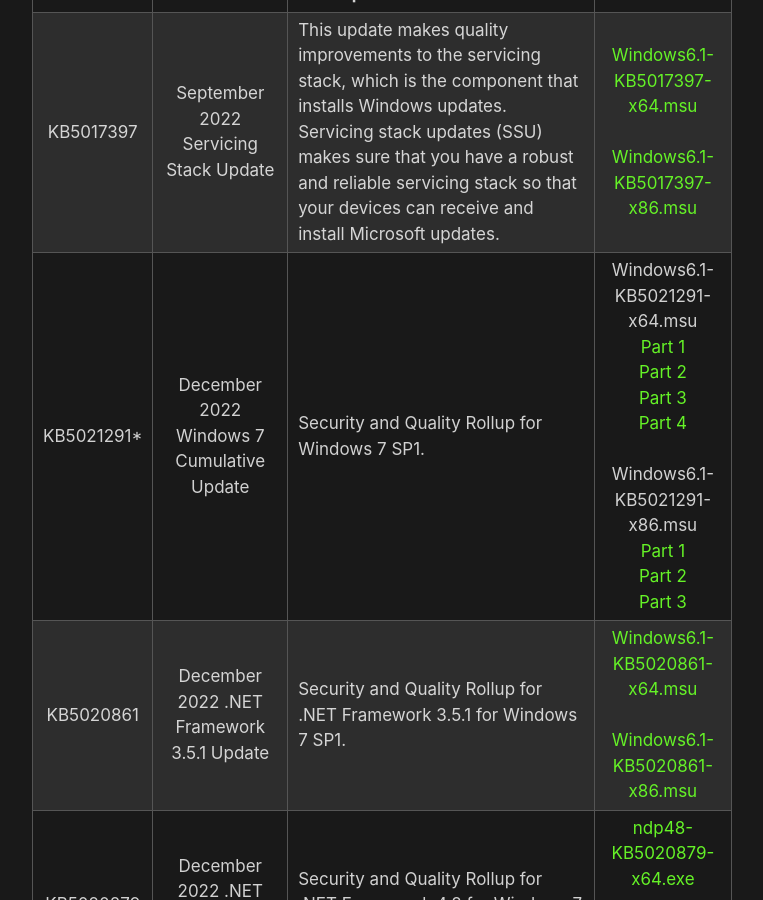
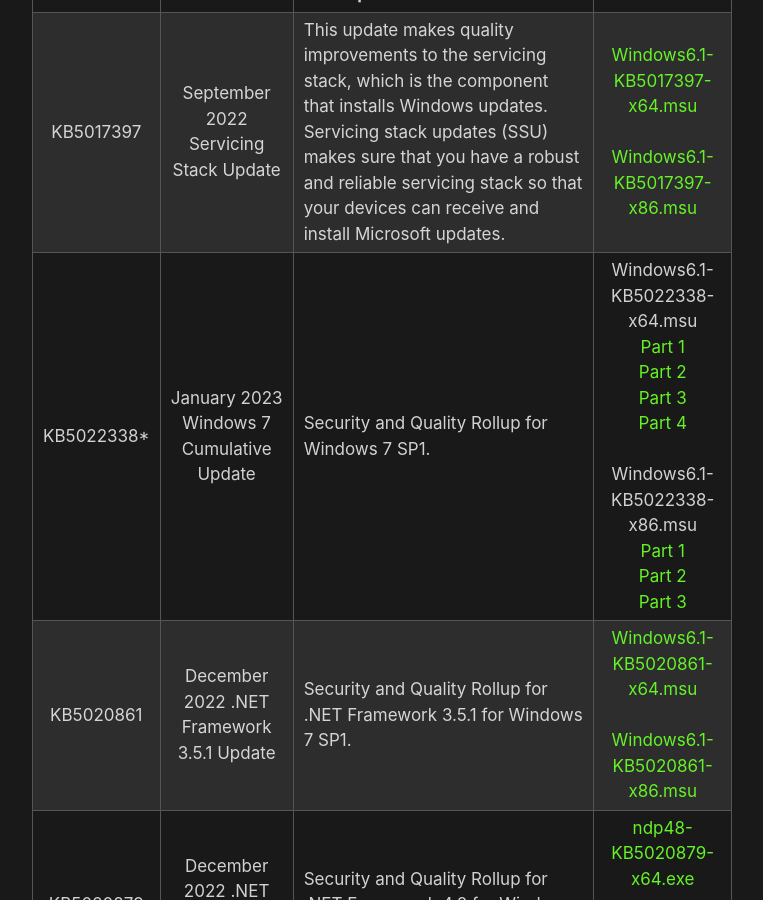
Before and after one commit to HackAndPwn/HackAndPwn.github.io, a Jekyll site: the page built from _posts/2020-05-23-windows-7-esu-patching.md, in a window 1280 px wide and 900 px high, scrolled down 14244 px. Shown: the whole window, without its empty margins (258-1021 px from the left). Built offline with Jekyll 4.4.1, drawn with Linux system fonts in a browser that asks for light colours; some of the changed text lies outside the part shown.

Commit message:
january 2023 updates

```diff
--- a/_posts/2020-05-23-windows-7-esu-patching.md
+++ b/_posts/2020-05-23-windows-7-esu-patching.md
@@ -128,7 +128,7 @@
 | KB Number   | Name                                      | Description | Download |
 |:-----------:|:-----------------------------------------:|-------------|:--------:|
 | KB5017397   | September 2022 Servicing Stack Update     | This update makes quality improvements to the servicing stack, which is the component that installs Windows updates. Servicing stack updates (SSU) makes sure that you have a robust and reliable servicing stack so that your devices can receive and install Microsoft updates. | [Windows6.1-KB5017397-x64.msu](https://github.com/HackAndPwn/Windows-7-Patching/raw/master/07_ESU_Updates/01_Windows6.1-KB5017397-x64.msu) <br>&nbsp;<br> [Windows6.1-KB5017397-x86.msu](https://github.com/HackAndPwn/Windows-7-Patching/raw/master/07_ESU_Updates/01_Windows6.1-KB5017397-x86.msu) |
-| KB5021291\* | December 2022 Windows 7 Cumulative Update | Security and Quality Rollup for Windows 7 SP1. | Windows6.1-KB5021291-x64.msu <br> [Part 1](https://github.com/HackAndPwn/Windows-7-Patching/raw/master/07_ESU_Updates/02_Windows6.1-KB5021291-x64.zip.001) <br> [Part 2](https://github.com/HackAndPwn/Windows-7-Patching/raw/master/07_ESU_Updates/02_Windows6.1-KB5021291-x64.zip.002) <br> [Part 3](https://github.com/HackAndPwn/Windows-7-Patching/raw/master/07_ESU_Updates/02_Windows6.1-KB5021291-x64.zip.003) <br> [Part 4](https://github.com/HackAndPwn/Windows-7-Patching/raw/master/07_ESU_Updates/02_Windows6.1-KB5021291-x64.zip.004) <br>&nbsp;<br> Windows6.1-KB5021291-x86.msu <br> [Part 1](https://github.com/HackAndPwn/Windows-7-Patching/raw/master/07_ESU_Updates/02_Windows6.1-KB5021291-x86.zip.001) <br> [Part 2](https://github.com/HackAndPwn/Windows-7-Patching/raw/master/07_ESU_Updates/02_Windows6.1-KB5021291-x86.zip.002) <br> [Part 3](https://github.com/HackAndPwn/Windows-7-Patching/raw/master/07_ESU_Updates/02_Windows6.1-KB5021291-x86.zip.003) |
+| KB5022338\* | January 2023 Windows 7 Cumulative Update  | Security and Quality Rollup for Windows 7 SP1. | Windows6.1-KB5022338-x64.msu <br> [Part 1](https://github.com/HackAndPwn/Windows-7-Patching/raw/master/07_ESU_Updates/02_Windows6.1-KB5022338-x64.zip.001) <br> [Part 2](https://github.com/HackAndPwn/Windows-7-Patching/raw/master/07_ESU_Updates/02_Windows6.1-KB5022338-x64.zip.002) <br> [Part 3](https://github.com/HackAndPwn/Windows-7-Patching/raw/master/07_ESU_Updates/02_Windows6.1-KB5022338-x64.zip.003) <br> [Part 4](https://github.com/HackAndPwn/Windows-7-Patching/raw/master/07_ESU_Updates/02_Windows6.1-KB5022338-x64.zip.004) <br>&nbsp;<br> Windows6.1-KB5022338-x86.msu <br> [Part 1](https://github.com/HackAndPwn/Windows-7-Patching/raw/master/07_ESU_Updates/02_Windows6.1-KB5022338-x86.zip.001) <br> [Part 2](https://github.com/HackAndPwn/Windows-7-Patching/raw/master/07_ESU_Updates/02_Windows6.1-KB5022338-x86.zip.002) <br> [Part 3](https://github.com/HackAndPwn/Windows-7-Patching/raw/master/07_ESU_Updates/02_Windows6.1-KB5022338-x86.zip.003) |
 | KB5020861   | December 2022 .NET Framework 3.5.1 Update | Security and Quality Rollup for .NET Framework 3.5.1 for Windows 7 SP1. | [Windows6.1-KB5020861-x64.msu](https://github.com/HackAndPwn/Windows-7-Patching/raw/master/07_ESU_Updates/03_Windows6.1-KB5020861-x64.msu) <br>&nbsp;<br> [Windows6.1-KB5020861-x86.msu](https://github.com/HackAndPwn/Windows-7-Patching/raw/master/07_ESU_Updates/03_Windows6.1-KB5020861-x86.msu) |
 | KB5020879   | December 2022 .NET Framework 4.8 Update   | Security and Quality Rollup for .NET Framework 4.8 for Windows 7 SP1. | [ndp48-KB5020879-x64.exe](https://github.com/HackAndPwn/Windows-7-Patching/raw/master/07_ESU_Updates/04_ndp48-KB5020879-x64.exe) <br>&nbsp;<br> [ndp48-KB5020879-x86.exe](https://github.com/HackAndPwn/Windows-7-Patching/raw/master/07_ESU_Updates/04_ndp48-KB5020879-x86.exe) |
 
@@ -442,3 +442,6 @@
 * Updated Microsoft EV ECC Root Certificate Authority 2017.crl.
 * Updated Microsoft EV RSA Root Certificate Authority 2017.crl.
 * Updated Microsoft Time Stamp Root Certificate Authority 2014.crl.
+
+### Update 2023-01-12
+* Replaced December 2022 Monthly Update (KB5021291) with January 2023 Monthly Update (KB5022338).
```
Also changed, not shown: other parts of _posts/2020-05-23-windows-7-esu-patching.md (+1 -1 lines).
